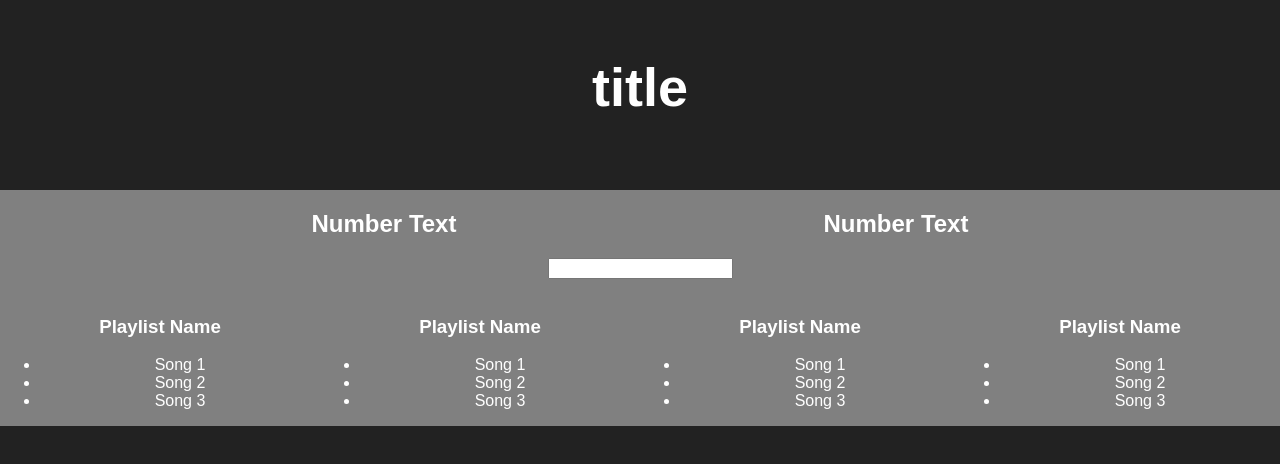
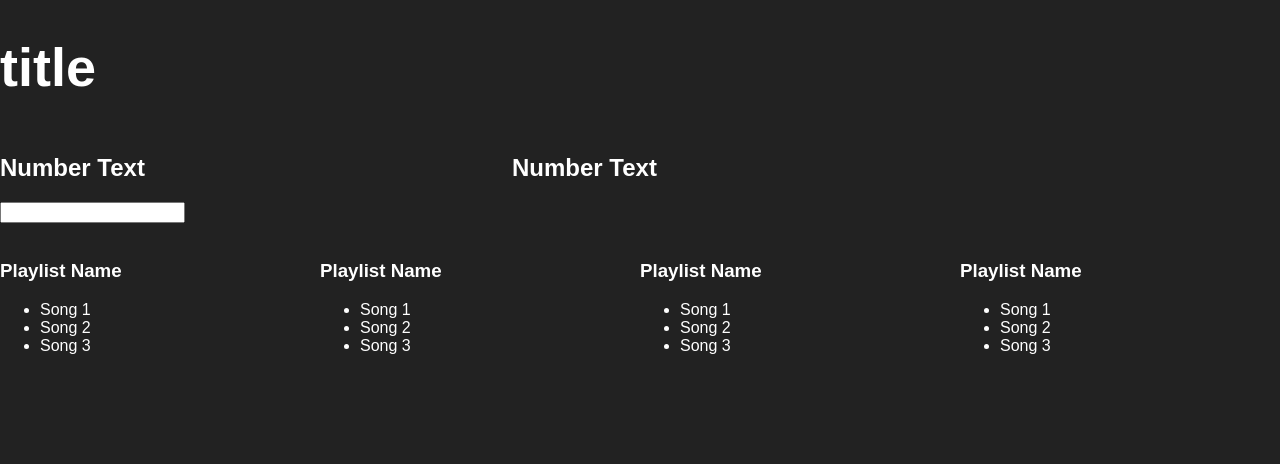
Before and after one commit to LindafHarrison/better-playlist, a React (Create React App) app: page / in a window 1280 px wide. Shown: the top 464 px of the page. Built offline with nearby package versions, Linux system fonts and the light colour scheme.

Commit message:
Start with create-react-app

```diff
--- a/src/App.css
+++ b/src/App.css
@@ -2,35 +2,6 @@
   background-color: #222;
 }
 
-.App {
-  text-align: center;
-  background-color: grey;
-}
-
-.App-logo {
-  animation: App-logo-spin infinite 20s linear;
-  height: 80px;
-}
-
-.App-header {
-  background-color: #222;
-  height: 150px;
-  padding: 20px;
-  color: white;
-}
-
-.App-title {
-  font-size: 1.5em;
-}
-
-.App-intro {
-  font-size: large;
-}
-
-@keyframes App-logo-spin {
-  from { transform: rotate(0deg); }
-  to { transform: rotate(360deg); }
-}
 
 h1 {
   font-size: 54px;
--- a/src/App.js
+++ b/src/App.js
@@ -2,9 +2,8 @@
 import logo from './logo.svg';
 import './App.css';
 
-let defaultTextColor = '#fff'
 let defaultStyle = {
-  color: defaultTextColor
+  color: '#fff'
 }
 
 class Aggregate extends Component {
```
